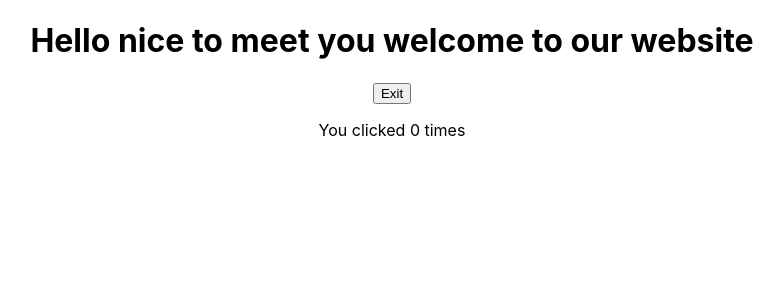
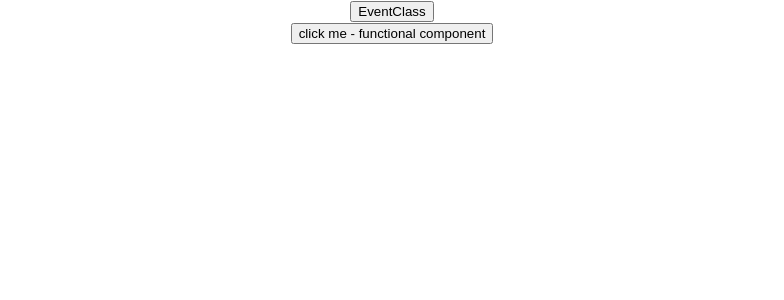
Before and after one commit to KonstantinaStrantzali/Review-app-React, a React (Create React App) app in the folder react-components/: page / in a window 1280 px wide. Shown: the top 300 px of the page, without its empty margins (248-1032 px from the left). Built offline with nearby package versions, Linux system fonts and the light colour scheme.

Commit message:
event handlers

```diff
--- a/react-components/src/App.js
+++ b/react-components/src/App.js
@@ -2,11 +2,14 @@ import './App.css';
 import FunctionalGreeting from "./components/FunctionalGreeting";
 import StatefulGreeting from "./components/StatefulGreeting";
 import HooksCounter from "./components/HooksCounter";
+import EventClass from './components/EventClass';
+import EventFunctional from './components/EventFunctional';
 
 function App() {
   return (
     <div className="App">
-      <StatefulGreeting greeting = "nice to meet you"/>
+    <EventClass></EventClass>
+    <EventFunctional></EventFunctional>
 
     </div>
   );
--- /dev/null
+++ b/react-components/src/components/EventClass.js
@@ -0,0 +1,16 @@
+import React, { Component } from 'react';
+
+export class EventClass extends Component {
+    clickHandler() {
+    console.log("Something")
+  }
+  render() {
+    return (
+    <div>
+      <button onClick = {this.clickHandler}>EventClass</button>
+    </div>
+    );
+  }
+}
+
+export default EventClass
--- /dev/null
+++ b/react-components/src/components/EventFunctional.js
@@ -0,0 +1,14 @@
+import React from 'react'
+
+function EventsFunctional() {
+    function clickHandler(){
+        console.log("Clicked the functional button")
+    }
+    return (
+        <div>
+            <button onClick={clickHandler}>click me - functional component</button>
+        </div>
+    )
+}
+
+export default EventsFunctional
```
Also changed, not shown: 1 other file (tests, documents, lock files or other folders).
